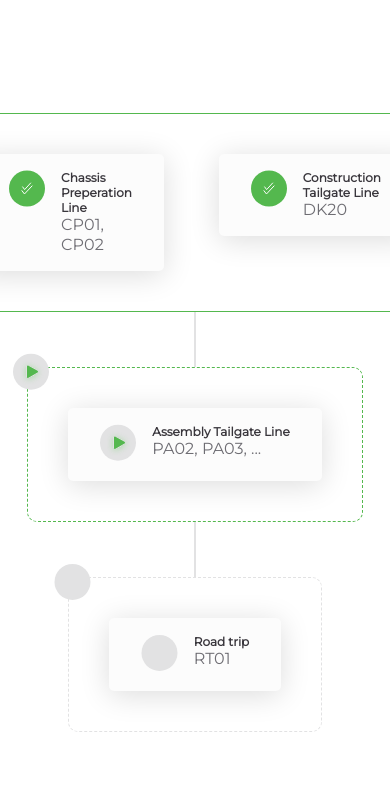
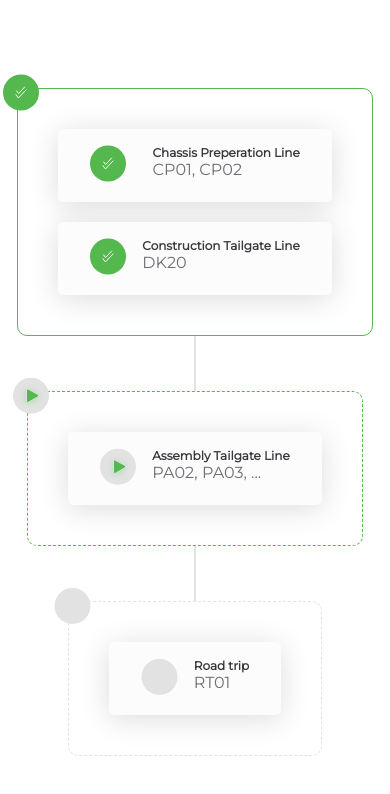
Before and after one commit to Manoj201/innovative-product, a React (Create React App) app: page / in a window 390 px wide. Shown: the top 794 px of the page. Built offline with nearby package versions, Linux system fonts and the light colour scheme.

Commit message:
added responsiveness to ui components

```diff
--- a/src/components/itemCardWrapper/ItemCardWrapper.css
+++ b/src/components/itemCardWrapper/ItemCardWrapper.css
@@ -5,6 +5,12 @@
     position: relative;
     display: flex;
     flex-direction: row;
+}
+
+@media screen and (max-width: 480px) {
+    .item-card-wrapper {
+        flex-direction: column;
+    }
 }
 
 .icon-wrapper {
--- a/src/components/itemcard/ItemCard.component.js
+++ b/src/components/itemcard/ItemCard.component.js
@@ -28,7 +28,12 @@ const ItemCard = ({ status, title, isLast, subItems }) => {
   };
 
   return (
-    <div>
+    <div
+      className={classNames(
+        "item-card-container",
+        isLast && "item-card-container-last"
+      )}
+    >
       <div
         className={classNames("item-card", isLast && "item-card-last")}
         onClick={handleClickCard}
--- a/src/components/itemcard/ItemCard.css
+++ b/src/components/itemcard/ItemCard.css
@@ -1,3 +1,4 @@
+
 .item-card {
     display: flex;
     flex-direction: row;
@@ -41,3 +42,18 @@
     line-height: 20px;
     color: #6E6D73;
 }
+
+
+@media screen and (max-width: 480px) {
+    .item-card-container {
+        margin-bottom: 20px;
+    }
+
+    .item-card-container-last {
+        margin-bottom: 0px;
+    }
+
+    .item-card   {
+        margin-right: 0px;
+    }
+}
--- a/src/components/subItemCard/SubItemCard.css
+++ b/src/components/subItemCard/SubItemCard.css
@@ -41,3 +41,9 @@
     font-weight: 700;
     font-size: 14px;
 }
+
+@media screen and (max-width: 480px) {
+    .sub-item-container {
+        margin-right: 0;
+    }
+}
```
